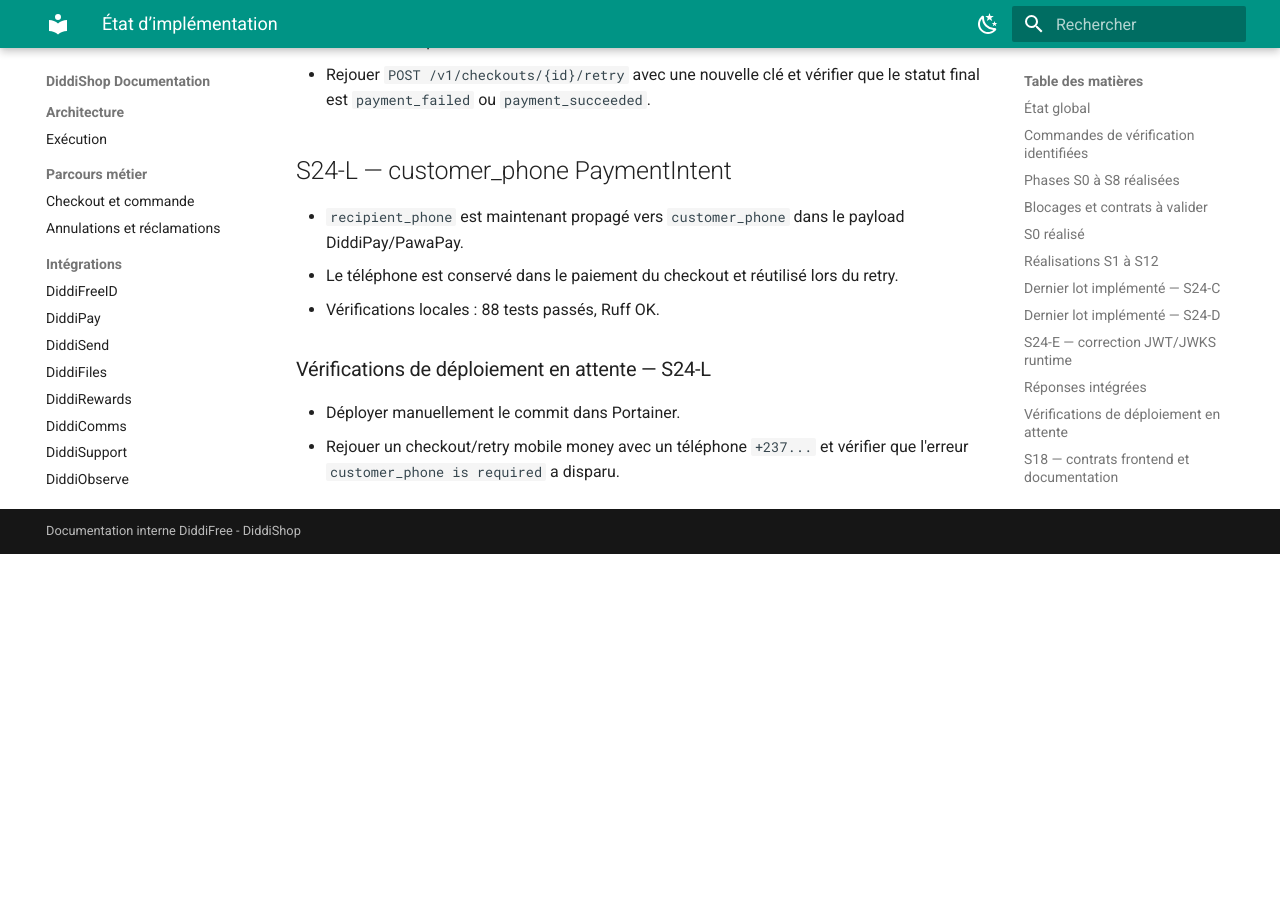
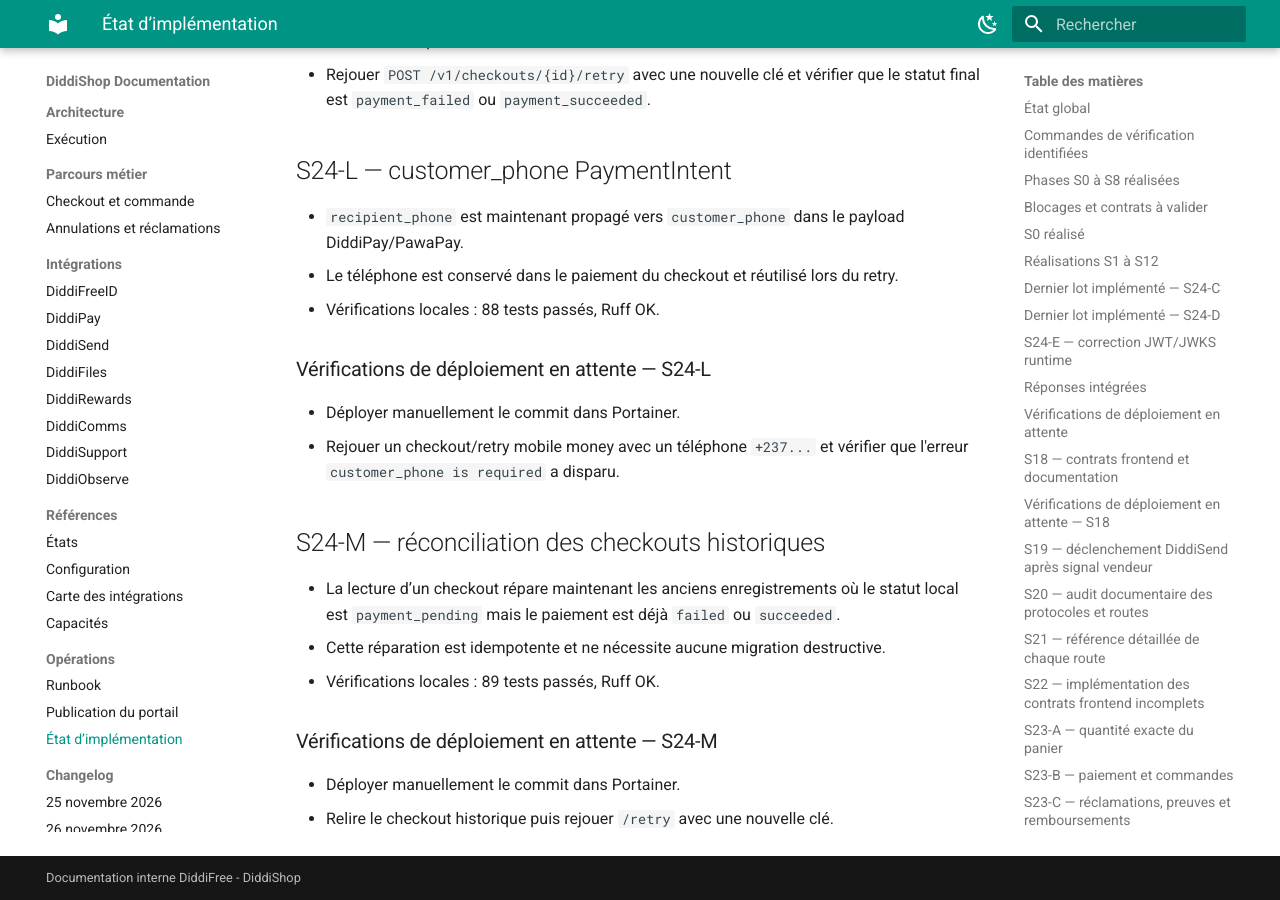
Before and after one commit to DIDDI-FREE/diddi-shop-backend-staging, an MkDocs documentation site: the page built from docs/IMPLEMENTATION-STATUS.md, in a window 1280 px wide and 900 px high, scrolled down 10946 px. Built offline with MkDocs 1.6.1 and Material for MkDocs 9.7.7, drawn with Linux system fonts in a browser that asks for light colours; before the commit the page ends 11500 px from its top, so only the background shows below that.

Commit message:
fix: reconcile legacy pending checkouts

```diff
--- a/docs/IMPLEMENTATION-STATUS.md
+++ b/docs/IMPLEMENTATION-STATUS.md
@@ -405,3 +405,16 @@ PyJWT au build. Aucun changement Portainer n’a été effectué.
 - Déployer manuellement le commit dans Portainer.
 - Rejouer un checkout/retry mobile money avec un téléphone `+237...` et vérifier
   que l'erreur `customer_phone is required` a disparu.
+
+## S24-M — réconciliation des checkouts historiques
+
+- La lecture d’un checkout répare maintenant les anciens enregistrements où le
+  statut local est `payment_pending` mais le paiement est déjà `failed` ou
+  `succeeded`.
+- Cette réparation est idempotente et ne nécessite aucune migration destructive.
+- Vérifications locales : 89 tests passés, Ruff OK.
+
+### Vérifications de déploiement en attente — S24-M
+
+- Déployer manuellement le commit dans Portainer.
+- Relire le checkout historique puis rejouer `/retry` avec une nouvelle clé.
```
Also changed, not shown: docs/decisions/DECISIONS.md (+14 -0 lines), tasks/S24-M-IMPLEMENTATION-2026-11-27.md (added, +21 -0 lines), tasks/todo.md (+1 -0 lines), 2 other files.
